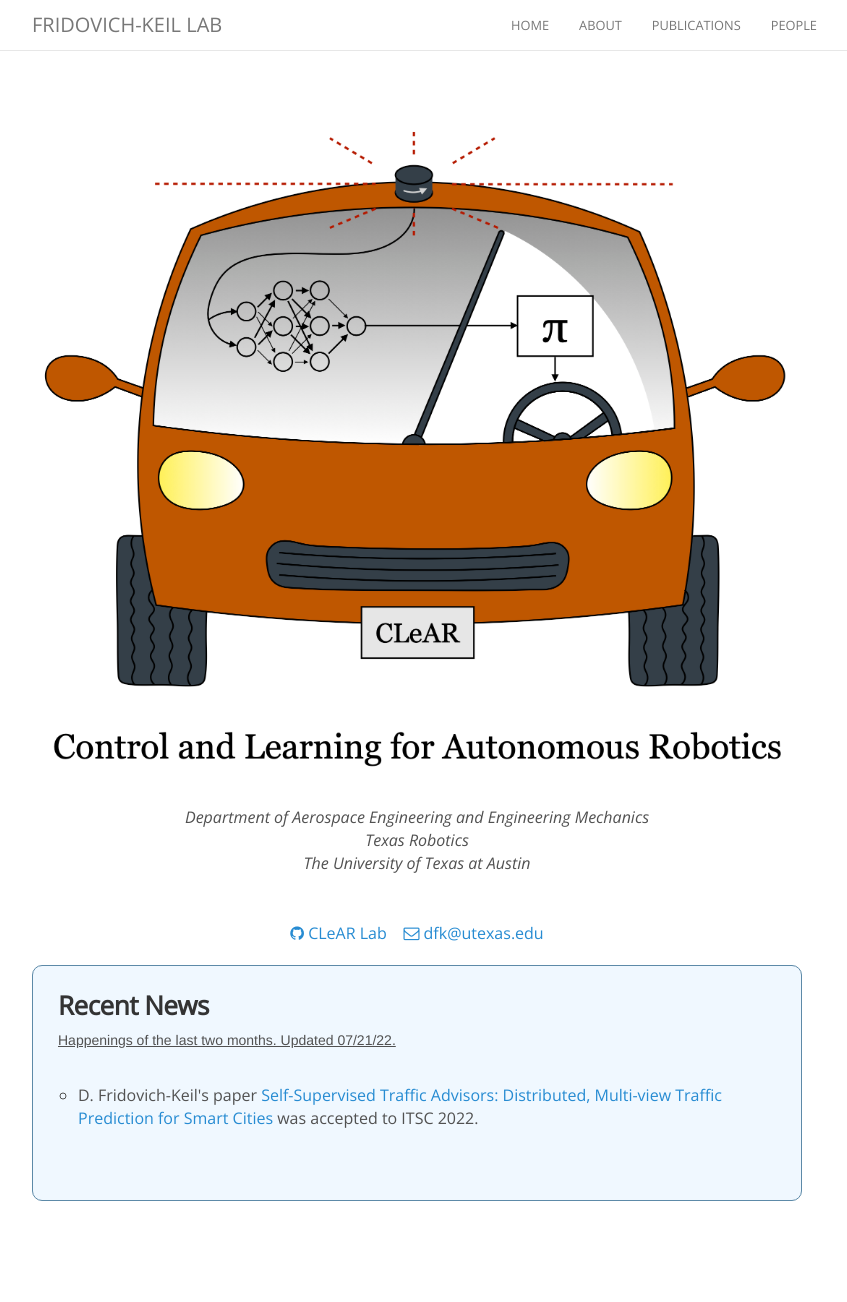
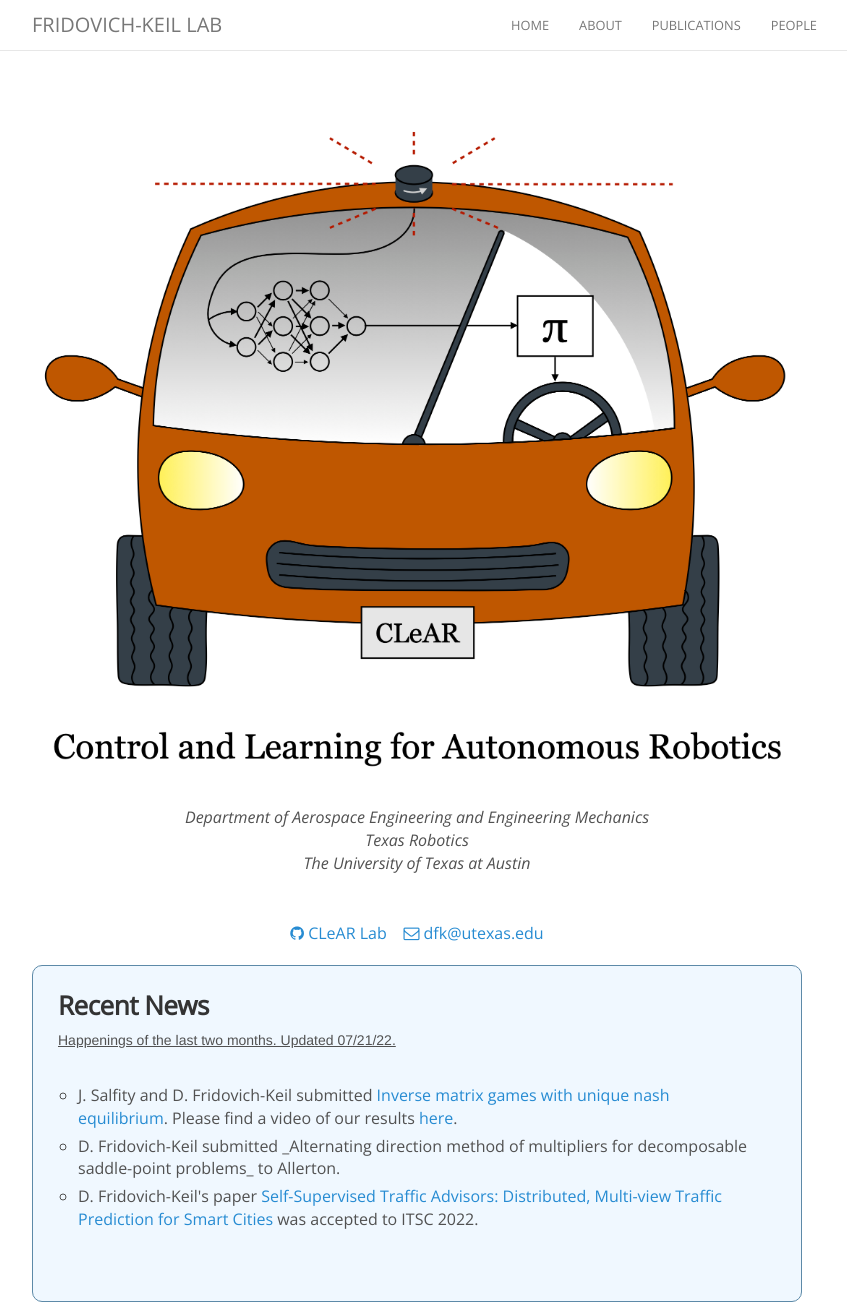
Before and after one commit to KordingLab/KordingLab.github.io, a Jekyll site: the page built from index.html, in a window 1280 px wide and 1302 px high. Shown: the whole window, without its empty margins (223-1070 px from the left). Built offline with Jekyll 4.4.1, drawn with Linux system fonts in a browser that asks for light colours; nearby versions of some CDN libraries; comment, search, counter and statistics services are not loaded.

Commit message:
two new papers

```diff
--- a/_data/news.yml
+++ b/_data/news.yml
@@ -1,3 +1,11 @@
+- date: 2022-07-17
+  details: >-
+    J. Salfity and D. Fridovich-Keil submitted <a href="https://arxiv.org/abs/2207.08275">Inverse matrix games with unique nash equilibrium</a>. Please find a video of our results <a href="https://www.youtube.com/watch?v=EvtPp_DWqgU">here</a>.
+
+- date: 2022-07-11
+  details: >-
+    D. Fridovich-Keil submitted _Alternating direction method of multipliers for decomposable saddle-point problems_ to Allerton.
+
 - date: 2022-06-06
   details: >-
     D. Fridovich-Keil's paper <a href="https://arxiv.org/abs/2204.06171">Self-Supervised Traffic Advisors: Distributed, Multi-view Traffic Prediction for Smart Cities</a> was accepted to ITSC 2022.
--- a/publications.md
+++ b/publications.md
@@ -9,13 +9,15 @@
 
 ### 2022
 
+M. O. Karabag, D. Fridovich-Keil, and U. Topcu, _Alternating direction method of multipliers for decomposable saddle-point problems,_ in 2022 58th Annual Allerton Conference on Communication, Control, and Computing (under review), IEEE, 2022
+
+Y. Yue, J. Salfity, D. Fridovich-Keil, and U. Topcu, _Inverse matrix games with unique nash equilibrium,_ IEEE Control Systems Letters (under review), 2022 ([pdf](https://arxiv.org/abs/2207.08275), [video](https://www.youtube.com/watch?v=EvtPp_DWqgU))
+
 R. S. Thakkar, A. S. Samyal, D. Fridovich-Keil, Z. Xu, and U. Topcu, _Hierarchical Control for Cooperative Teams in Competitive Autonomous Racing_, IEEE Transactions on Control Systems Technology (under review), 2022 ([pdf](https://arxiv.org/abs/2204.13070))
 
 J. Sun, S. Kousik, D. Fridovich-Keil, and M. Schwager, _Self-Supervised Traffic Advisors: Distributed, Multi-View Traffic Prediction for smart cities,_ in IEEE International Conference on Intelligent Transportation Systems, 2022 ([pdf](https://arxiv.org/abs/2204.06171))
 
-C.-Y. Chiu and D. Fridovich-Keil, _GTP-SLAM: Game-Theoretic Priors for Simultaneous Localization and Mapping in Multi-Agent Scenarios_, IEEE Conference on Decision and Control (under review), 2022 ([pdf](https://arxiv.org/abs/2203.16690))
-
-R. S. Thakkar, A. S. Samyal, D. Fridovich-Keil, Z. Xu, and U. Topcu, _Hierarchical Control for Multi-Agent Autonomous Racing_, IEEE/RSJ International Conference on Intelligent Robotics and Systems (under review), 2022 ([pdf](https://arxiv.org/pdf/2202.12861))
+C.-Y. Chiu and D. Fridovich-Keil, _GTP-SLAM: Game-Theoretic Priors for Simultaneous Localization and Mapping in Multi-Agent Scenarios_, IEEE Conference on Decision and Control, 2022 ([pdf](https://arxiv.org/abs/2203.16690))
 
 L. Peters, D. Fridovich-Keil, L. Ferranti, C. Stachniss, J. Alonso-Mora, and F. Laine, _Learning Mixed Strategies in Trajectory Games,_ in Robotics: Science and Systems, 2022 ([pdf](https://arxiv.org/abs/2205.00291), [website](https://lasse-peters.net/pub/lifted-games/), [talk](https://youtu.be/gT52cKH9pvg))
 
```
Also changed, not shown: 1 other file.
